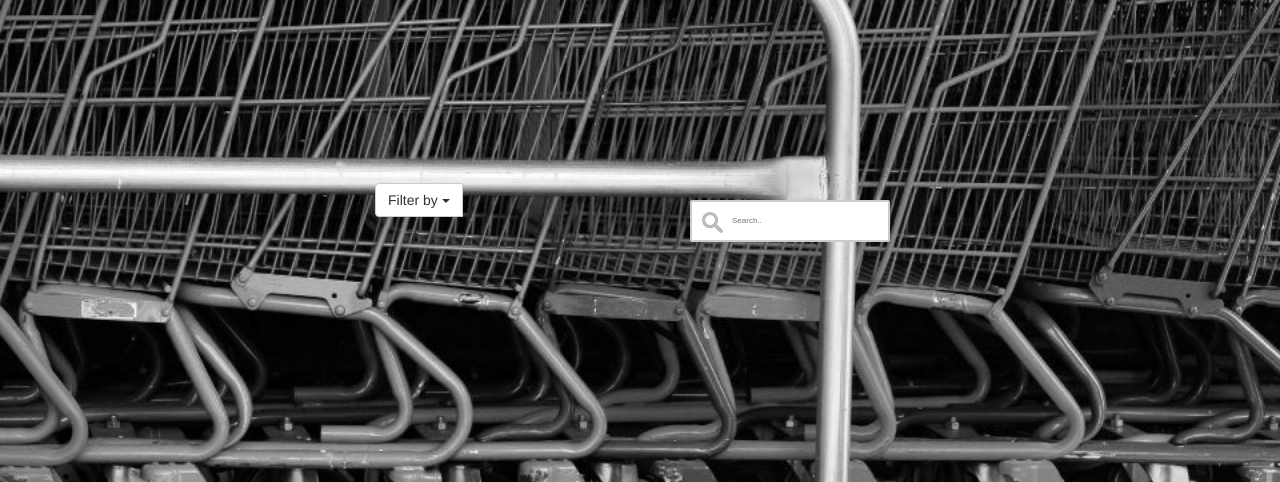
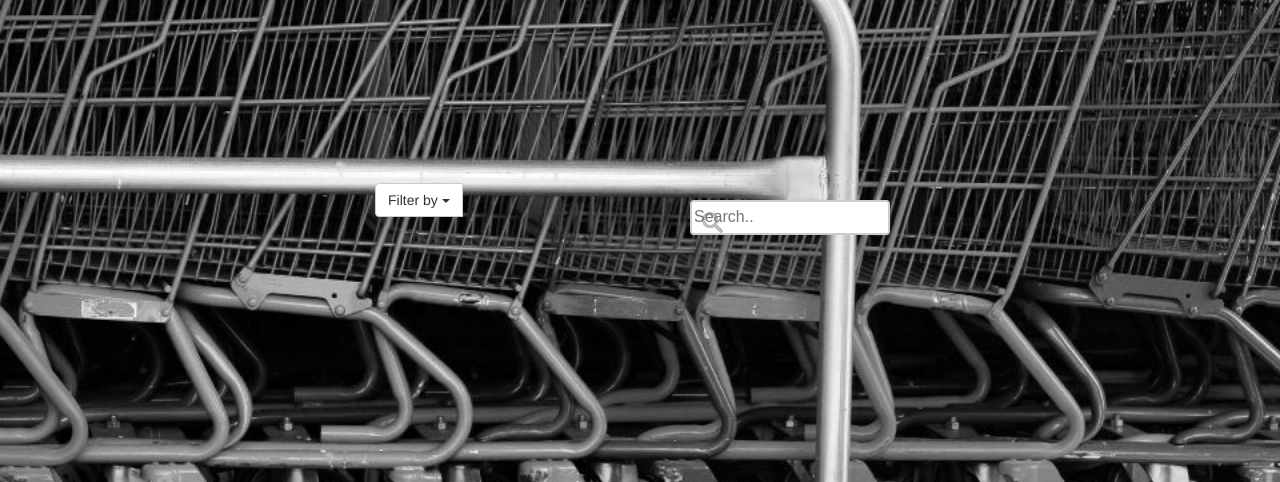
Before and after one commit to diglungdig/ShoprClone, a Flask app: page / in a window 1280 px wide. Shown: the part 192-674 px from the top of the page. Run offline with Flask 2, Linux system fonts and the light colour scheme; the visitor is signed in with stand-in values (Sample User, id 1); some libraries are stand-ins or nearby versions.

Commit message:
filter padding 6

```diff
--- a/static/styles/index-styles.css
+++ b/static/styles/index-styles.css
@@ -57,13 +57,13 @@ input[type=text] {
     width: 200px;
     box-sizing: border-box;
     border: 2px solid #ccc;
-    border-radius: 2px;
-    font-size: 8px;
+    border-radius: 4px;
+    font-size: 16px;
     background-color: white;
     background-image: url('/static/res/searchicon.png');
     background-position: 10px 10px;
     background-repeat: no-repeat;
-    padding: 12px 20px 12px 40px;
+    /*padding: 12px 20px 12px 40px;*/
     -webkit-transition: width 0.4s ease-in-out;
     transition: width 0.4s ease-in-out;
     position: absolute;
--- a/templates/index.html
+++ b/templates/index.html
@@ -47,13 +47,17 @@ $(document).ready(function(){
             <li class="divider"></li>
             <li><a href="#relevance">Relevance</a></li>
             <li class="divider"></li>
-            <li><a href="#Vendor">Vendors</a></li>
+            <li class="dropdown-header">Vendors</li>
+            <li><a href="#Amazon">Amazon</a></li>
+            <li><a href="#Amazon">Bestbuy</a></li>
+            <li><a href="#Amazon">Walmart</a></li>
             <li class="divider"></li>
             <li><a href="">No Filter(Let us handle the search!)</a></li>
         </ul>
         </div>
         <input type="text" name="q" name="search" placeholder="Search..">
         <input type="submit" value="Search" style="visibility: hidden;"/>
+
                 <!--
                                 <input type="hidden" name="search_param" value="all" id="search_param">
                 <input type="text" class="form-control" name="x" placeholder="Search term...">
```
